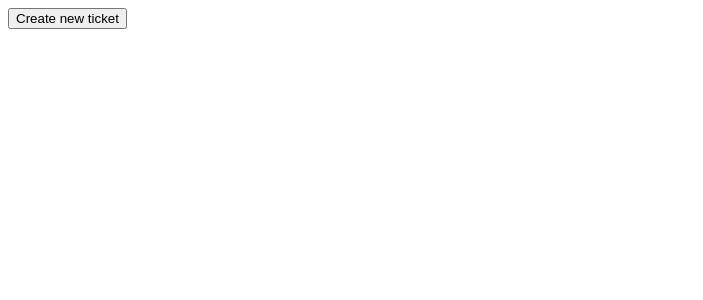
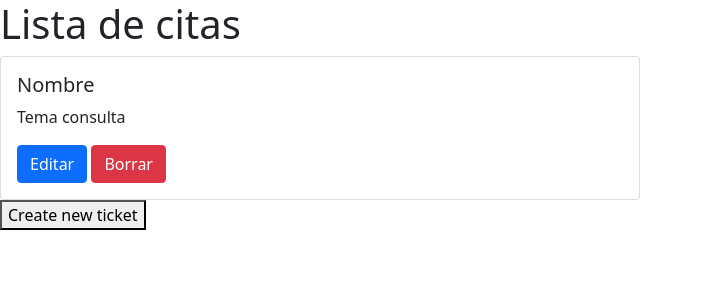
Before and after one commit to ItCrowdZombie/Consultorio, a PHP site: page / in a window 1280 px wide. Shown: the top 300 px of the page, without its empty margins (0-703 px from the left). Run offline with PHP 8.4, Linux system fonts and the light colour scheme.

Commit message:
create card

```diff
--- a/CitaController.php
+++ b/CitaController.php
@@ -0,0 +1 @@
+<?php
--- a/layouts/index.php
+++ b/layouts/index.php
@@ -5,10 +5,19 @@
     <meta http-equiv="X-UA-Compatible" content="IE=edge">
     <meta name="viewport" content="width=device-width, initial-scale=1.0">
     <title>Document</title>
+    <link href="https://cdn.jsdelivr.net/npm/bootstrap@5.1.3/dist/css/bootstrap.min.css" rel="stylesheet" integrity="sha384-1BmE4kWBq78iYhFldvKuhfTAU6auU8tT94WrHftjDbrCEXSU1oBoqyl2QvZ6jIW3" crossorigin="anonymous">
 </head>
 <body>
-
+<h1>Lista de citas</h1>
 <section id="SectionCitas">
+<div class="card w-50">
+  <div class="card-body">
+    <h5 class="card-title">Nombre</h5>
+    <p class="card-text">Tema consulta</p>
+    <a href="#" class="btn btn-primary">Editar</a>
+    <a href="#" class="btn btn-danger">Borrar</a>
+  </div>
+</div>
 
 
 </section>
--- a/layouts/pages/vista2.php
+++ b/layouts/pages/vista2.php
@@ -37,9 +37,9 @@
 
 </form>
 <section class="text-left">
-    <button type="submit" class="btn btn-primary">Enviar</button>
-    <button type="submit" class="btn btn-warning">Cancelar y volver</button>
-    <button type="reset" class="btn btn-danger">Borrar</button>
+    <button id="send" type="submit" class="btn btn-primary">Enviar</button>
+    <button id="cancel" type="submit" class="btn btn-warning">Cancelar y volver</button>
+    <button id="delete" type="reset" class="btn btn-danger">Borrar</button>
 </section>
 </body>
 </html>
--- a/layouts/pages/vista3.php
+++ b/layouts/pages/vista3.php
@@ -5,6 +5,7 @@
     <meta http-equiv="X-UA-Compatible" content="IE=edge">
     <meta name="viewport" content="width=device-width, initial-scale=1.0">
     <title>Document</title>
+    <link href="https://cdn.jsdelivr.net/npm/bootstrap@5.1.3/dist/css/bootstrap.min.css" rel="stylesheet" integrity="sha384-1BmE4kWBq78iYhFldvKuhfTAU6auU8tT94WrHftjDbrCEXSU1oBoqyl2QvZ6jIW3" crossorigin="anonymous">
 </head>
 <body>
     <form>
```
Also changed, not shown: cita.php (line endings or trailing spaces).
